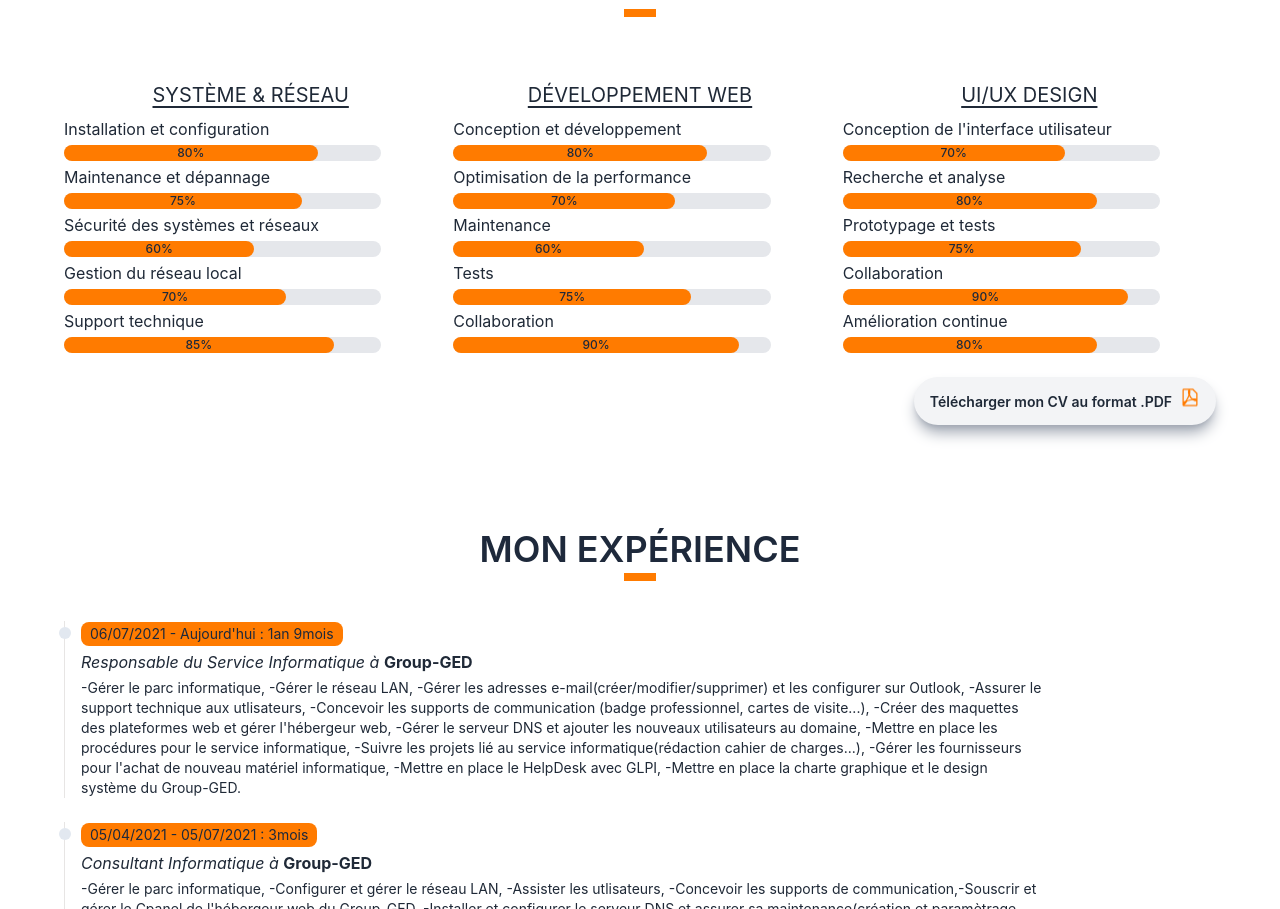
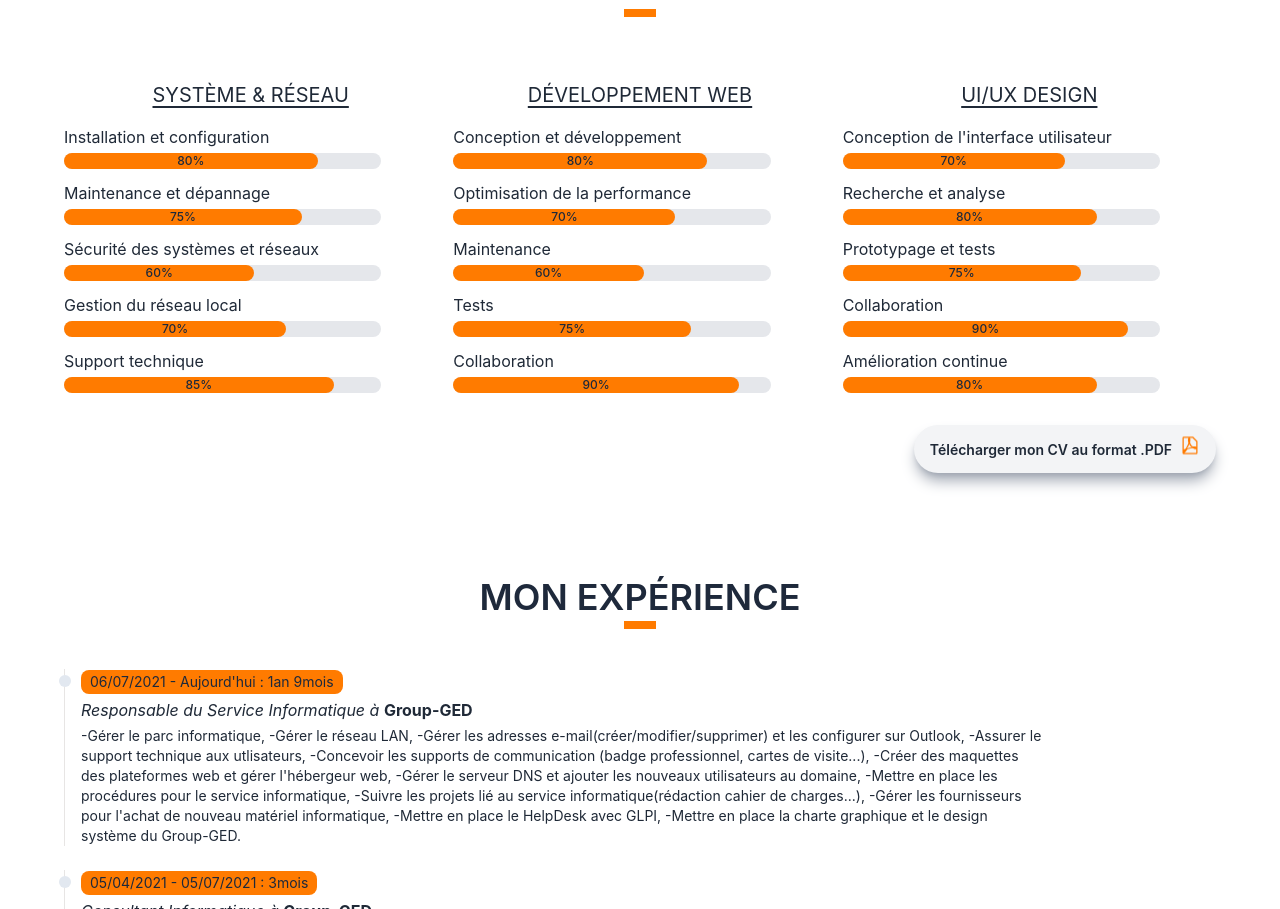
Before and after one commit to GuelorAbel/abel-cv, a React (Vite) app: page / in a window 1280 px wide. Shown: the part 931-1840 px from the top of the page. Built offline with nearby package versions, Linux system fonts and the light colour scheme.

Commit message:
Ajout de l'espacement sur la section compétences

```diff
--- a/src/components/Competences.jsx
+++ b/src/components/Competences.jsx
@@ -27,35 +27,35 @@ export default function Competences() {
               <div>
                 <SubTiltle className={"text-center"}> système & réseau </SubTiltle>
                 {/* 1 */}
-                <div className="pt-2">
+                <div className="pt-2 my-2">
                   <span>Installation et configuration </span>
                   <div className="w-[85%] bg-gray-200 rounded-full mt-1">
                      <div className="bg-[#ff7b00] text-xs font-medium text-[#1e293b] text-center p-0.5 leading-none rounded-full w-[80%]"> 80%</div>
                   </div>
                </div>
                {/* 2 */}
-               <div className="pt-1">
+               <div className="pt-1 my-2">
                   <span>Maintenance et dépannage </span>
                   <div className="w-[85%] bg-gray-200 rounded-full mt-1">
                      <div className="bg-[#ff7b00] text-xs font-medium text-[#1e293b] text-center p-0.5 leading-none rounded-full w-[75%]"> 75%</div>
                   </div>
                </div>
               {/* 3 */}
-              <div className="pt-1">
+              <div className="pt-1 my-2">
                   <span>Sécurité des systèmes et réseaux </span>
                   <div className="w-[85%] bg-gray-200 rounded-full mt-1">
                      <div className="bg-[#ff7b00] text-xs font-medium text-[#1e293b] text-center p-0.5 leading-none rounded-full w-[60%]"> 60%</div>
                   </div>
                </div>
               {/* 4 */}
-              <div className="pt-1">
+              <div className="pt-1 my-2">
                   <span>Gestion du réseau local </span>
                   <div className="w-[85%] bg-gray-200 rounded-full mt-1">
                      <div className="bg-[#ff7b00] text-xs font-medium text-[#1e293b] text-center p-0.5 leading-none rounded-full w-[70%]"> 70%</div>
                   </div>
                </div>
               {/* 5 */}
-              <div className="pt-1">
+              <div className="pt-1 my-2">
                   <span>Support technique </span>
                   <div className="w-[85%] bg-gray-200 rounded-full mt-1">
                      <div className="bg-[#ff7b00] text-xs font-medium text-[#1e293b] text-center p-0.5 leading-none rounded-full w-[85%]"> 85%</div>
@@ -68,35 +68,35 @@ export default function Competences() {
               <div>
               <SubTiltle className={"text-center"}> développement web </SubTiltle>
                 {/* 1 */}
-                <div className='pt-2'>
+                <div className='pt-2 my-2'>
                   <span>Conception et développement </span>
                   <div className="w-[85%] bg-gray-200 rounded-full mt-1">
                      <div className="bg-[#ff7b00] text-xs font-medium text-[#1e293b] text-center p-0.5 leading-none rounded-full w-[80%]"> 80%</div>
                   </div>
                </div>
                {/* 2 */}
-               <div className='pt-1'>
+               <div className='pt-1 my-2'>
                   <span>Optimisation de la performance </span>
                   <div className="w-[85%] bg-gray-200 rounded-full mt-1">
                      <div className="bg-[#ff7b00] text-xs font-medium text-[#1e293b] text-center p-0.5 leading-none rounded-full w-[70%]"> 70%</div>
                   </div>
                </div>
               {/* 3 */}
-              <div className='pt-1'>
+              <div className='pt-1 my-2'>
                   <span>Maintenance </span>
                   <div className="w-[85%] bg-gray-200 rounded-full mt-1">
                      <div className="bg-[#ff7b00] text-xs font-medium text-[#1e293b] text-center p-0.5 leading-none rounded-full w-[60%]"> 60%</div>
                   </div>
                </div>
               {/* 4 */}
-              <div className='pt-1'>
+              <div className='pt-1 my-2'>
                   <span>Tests </span>
                   <div className="w-[85%] bg-gray-200 rounded-full mt-1">
                      <div className="bg-[#ff7b00] text-xs font-medium text-[#1e293b] text-center p-0.5 leading-none rounded-full w-[75%]"> 75%</div>
                   </div>
                </div>
               {/* 5 */}
-              <div className='pt-1'>
+              <div className='pt-1 my-2'>
                   <span>Collaboration  </span>
                   <div className="w-[85%] bg-gray-200 rounded-full mt-1">
                      <div className="bg-[#ff7b00] text-xs font-medium text-[#1e293b] text-center p-0.5 leading-none rounded-full w-[90%]"> 90%</div>
@@ -108,35 +108,35 @@ export default function Competences() {
               <div >
                <SubTiltle className={"text-center"}> ui/ux design </SubTiltle>
                 {/* 1 */}
-                <div className="pt-2">
+                <div className="pt-2 mt-2">
                   <span>Conception de l'interface utilisateur </span>
                   <div className="w-[85%] bg-gray-200 rounded-full mt-1">
                      <div className="bg-[#ff7b00] text-xs font-medium text-[#1e293b] text-center p-0.5 leading-none rounded-full w-[70%]"> 70%</div>
                   </div>
                </div>
                {/* 2 */}
-               <div className='pt-1'>
+               <div className='pt-1 my-2'>
                   <span>Recherche et analyse </span>
                   <div className="w-[85%] bg-gray-200 rounded-full mt-1">
                      <div className="bg-[#ff7b00] text-xs font-medium text-[#1e293b] text-center p-0.5 leading-none rounded-full w-[80%]"> 80%</div>
                   </div>
                </div>
               {/* 3 */}
-              <div className='pt-1'>
+              <div className='pt-1 my-2'>
                   <span>Prototypage et tests </span>
                   <div className="w-[85%] bg-gray-200 rounded-full mt-1">
                      <div className="bg-[#ff7b00] text-xs font-medium text-[#1e293b] text-center p-0.5 leading-none rounded-full w-[75%]"> 75%</div>
                   </div>
                </div>
               {/* 4 */}
-              <div className='pt-1'>
+              <div className='pt-1 my-2'>
                   <span>Collaboration </span>
                   <div className="w-[85%] bg-gray-200 rounded-full mt-1">
                      <div className="bg-[#ff7b00] text-xs font-medium text-[#1e293b] text-center p-0.5 leading-none rounded-full w-[90%]"> 90%</div>
                   </div>
                </div>
               {/* 5 */}
-              <div className='pt-1'>
+              <div className='pt-1 my-2'>
                   <span>Amélioration continue </span>
                   <div className="w-[85%] bg-gray-200 rounded-full mt-1">
                      <div className="bg-[#ff7b00] text-xs font-medium text-[#1e293b] text-center p-0.5 leading-none rounded-full w-[80%]"> 80%</div>
```
Also changed, not shown: 1 other file (tests, documents, lock files or other folders).
